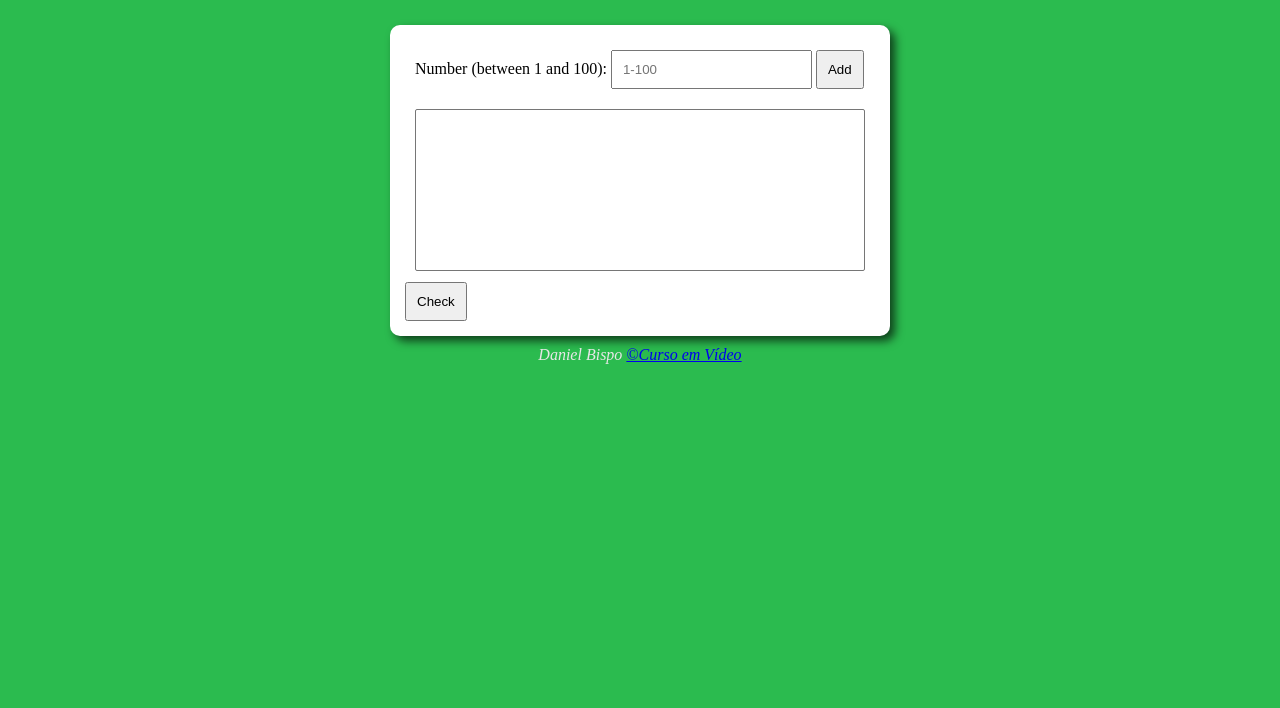
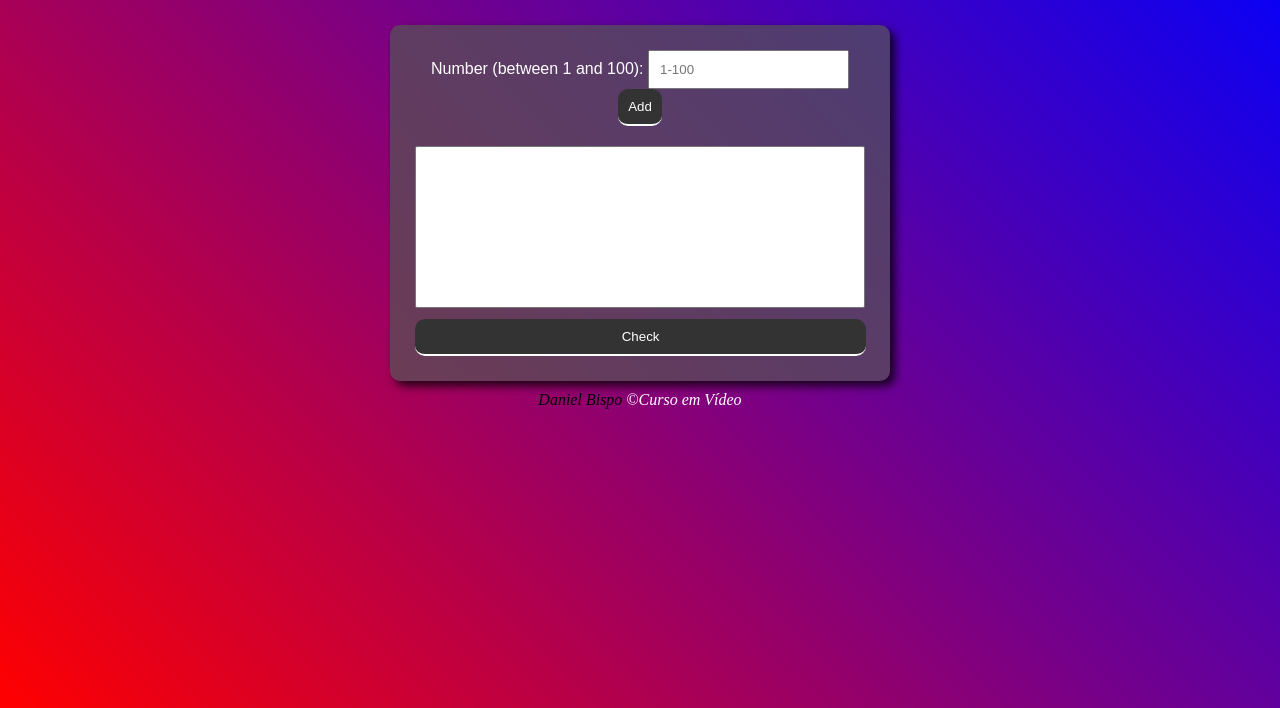
Before and after one commit to uDanielBispo/AmbienteJavaScript, a plain HTML site: page Exercices/ExercisesThatWereMoreDifficult/NumberAnalyzer/NumberAnalyzer.html in a window 1280 px wide. Shown: the part 92-800 px from the top of the page. Drawn offline with Linux system fonts and the light colour scheme.

```diff
--- a/Exercices/ExercisesThatWereMoreDifficult/NumberAnalyzer/NumberAnalyzer.css
+++ b/Exercices/ExercisesThatWereMoreDifficult/NumberAnalyzer/NumberAnalyzer.css
@@ -3,10 +3,15 @@
     margin: 0;
     padding: 0;
     box-sizing: border-box;
+    text-decoration: none;
 }
 body
 {
-    background-color: rgb(43, 187, 79);
+    background-image: linear-gradient(45deg, red, blue);
+    background-size: cover;
+    background-repeat: no-repeat;
+    height: 100vh;
+    width: 100vw;
 }
 header
 {
@@ -16,24 +21,66 @@
 }
 section
 {
-    background-color: white;
+    background-color: rgba(84, 84, 84, 0.714);
     border-radius: 10px;
-    box-shadow: 5px 5px 10px rgba(0, 0, 0, 0.664);
+    box-shadow: 5px 5px 10px rgba(0, 0, 0, 0.796);
     padding: 15px;
     margin: auto;
     width: 500px;
+    text-align: center;
 }
 footer
 {
     text-align: center;
-    color: rgb(231, 231, 231);
+    color: rgb(0, 0, 0);
     font-style: italic;
 }
 #SelectNumbers
 {
     width: 100%;
+    outline: none;
 }
+
 input,p
 {
     padding: 10px;
 }
+section p, header h1{
+    color: white;
+    font-family: Arial, Helvetica, sans-serif;
+}
+input:focus
+{
+    outline: none;
+
+}
+input[type='submit']{
+    border: none;
+}
+#check,#add{
+    background-color: #333;
+    color: #fff;
+    border-bottom: 2px solid white ;
+    border-radius: 10px;
+
+}
+#check{
+    margin: 0 10px;
+    width: 96%;
+}
+input[type='submit']:hover{
+    background-image: linear-gradient(45deg, red, blue);
+    transition: .5s;
+    cursor: pointer;
+}
+#Answer{
+    margin: 10px;
+}
+
+a
+{
+    color: white;
+}
+a:hover{
+    color: yellow;
+}
--- a/Exercices/ExercisesThatWereMoreDifficult/NumberAnalyzer/NumberAnalyzer.html
+++ b/Exercices/ExercisesThatWereMoreDifficult/NumberAnalyzer/NumberAnalyzer.html
@@ -16,15 +16,15 @@
             <p>
                 Number (between 1 and 100):
                 <input type="number" name="Numbers" id="Numbers" placeholder="1-100">
-                <input type="button" value="Add" onclick="AddNumbers()">
+                <input type="submit" value="Add" id="add" onclick="AddNumbers()">
             </p>
             <p>
                 <select name="SelectNumbers" id="SelectNumbers"  size="10">
                 </select>
             </p>
-            <input type="button" value="Check" onclick="CheckNumbers()">
+            <input type="submit" value="Check" id="check" onclick="CheckNumbers()">
         </div>
-        <div id="Answer" style="background-color: rgb(233, 233, 233); border-radius: 15px;"></div>
+        <div id="Answer" style="background-image: linear-gradient(45deg, rgba(255, 0, 0, 0.714), rgba(0, 0, 255, 0.707)); border-radius: 15px;"></div>
     </section>
     <footer>
         <p>Daniel Bispo <a href="https://www.youtube.com/user/cursosemvideo">&copy;Curso em Vídeo</a>
```
Also changed, not shown: EstudosCSS/HeaderCSS/indexHeader.html (+9 -5 lines).
